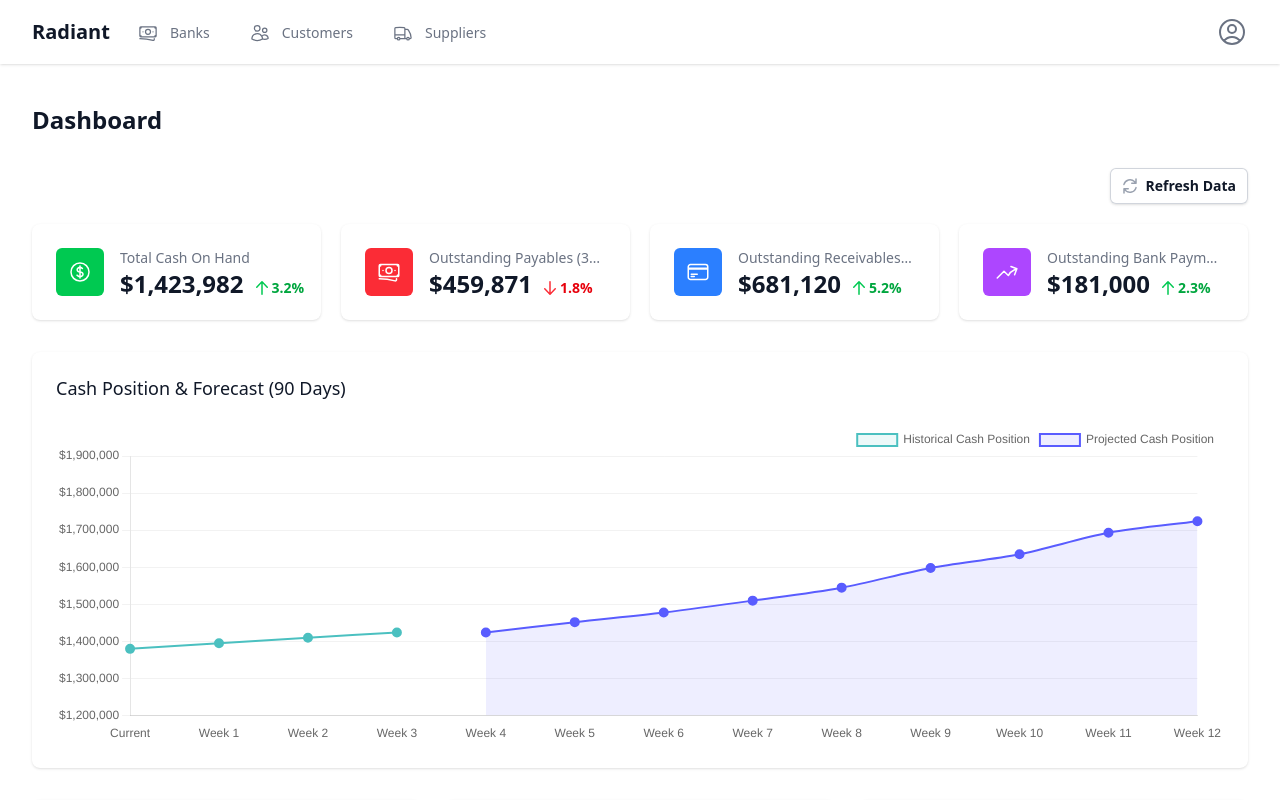
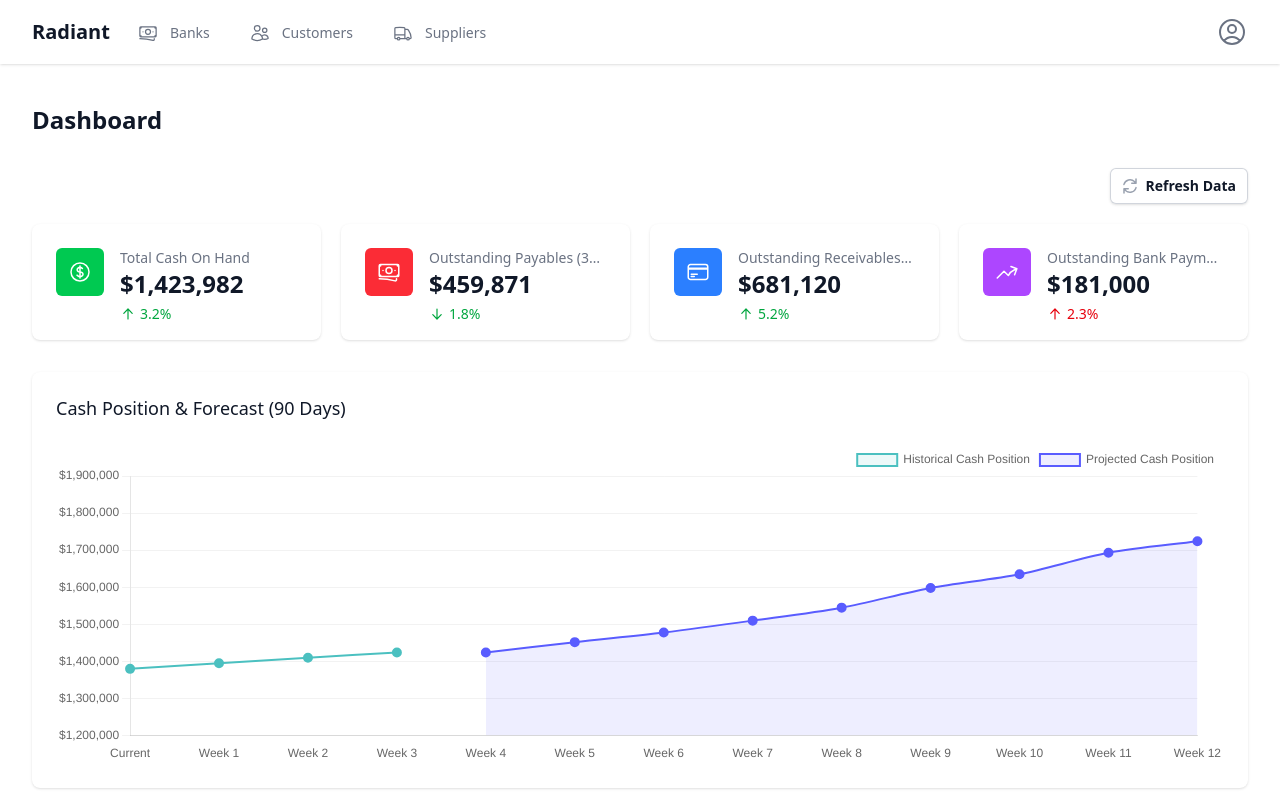
Before and after one commit to SeifMohy/qayed, a Next.js app: page /dashboard in a window 1280 px wide. Shown: the top 800 px of the page. Built offline with nearby package versions, Linux system fonts and the light colour scheme; a web font is replaced by a local one.

Commit message:
key figures shared component

```diff
--- a/src/app/dashboard/customers/page.tsx
+++ b/src/app/dashboard/customers/page.tsx
@@ -1,39 +1,42 @@
 import { ArrowPathIcon, ArrowTopRightOnSquareIcon, PlusIcon } from '@heroicons/react/20/solid'
 import { CreditCardIcon, CurrencyDollarIcon, UserGroupIcon, CalendarIcon } from '@heroicons/react/24/outline'
+import KeyFigureCard from '@/components/key-figure-card'
+import type { ChangeType } from '@/components/key-figure-card'
 import { clsx } from 'clsx'
 
 const stats = [
   {
-    name: 'Total Delivered Sales',
+    title: 'Total Delivered Sales',
     value: '$1,250,000',
     icon: CreditCardIcon,
     iconColor: 'bg-blue-500',
     change: '+5.2% from last quarter',
-    changeType: 'increase',
+    changeType: 'increase' as ChangeType,
   },
   {
-    name: 'Upcoming Incoming Payments',
+    title: 'Upcoming Incoming Payments',
     value: '$200,000',
     icon: CurrencyDollarIcon,
     iconColor: 'bg-green-500',
     change: '+12.3% from last month',
-    changeType: 'increase',
+    changeType: 'increase' as ChangeType,
   },
   {
-    name: 'Ratio of Sales to Delivered',
+    title: 'Ratio of Sales to Delivered',
     value: '2.8x',
     icon: CalendarIcon,
     iconColor: 'bg-purple-500',
     change: '+0.3x from last quarter',
-    changeType: 'increase',
+    changeType: 'increase' as ChangeType,
   },
   {
-    name: 'Average Payment Time',
+    title: 'Average Payment Time',
     value: '34 days',
     icon: UserGroupIcon,
     iconColor: 'bg-yellow-500',
     change: '-2 days from last quarter',
-    changeType: 'decrease',
+    changeType: 'decrease' as ChangeType,
+    interpretation: 'positive' as const, // Decrease in payment time is positive
   },
 ]
 
@@ -120,33 +123,17 @@ export default function Customers() {
 
       {/* KPIs */}
       <div className="mt-5 grid grid-cols-1 gap-5 sm:grid-cols-2 lg:grid-cols-4">
-        {stats.map((stat) => (
-          <div
-            key={stat.name}
-            className="relative overflow-hidden rounded-lg bg-white px-4 py-5 shadow sm:px-6 sm:pt-6"
-          >
-            <dt>
-              <div className={clsx('absolute rounded-md p-3', stat.iconColor)}>
-                <stat.icon className="h-6 w-6 text-white" aria-hidden="true" />
-              </div>
-              <p className="ml-16 truncate text-sm font-medium text-gray-500">{stat.name}</p>
-            </dt>
-            <dd className="ml-16 flex items-baseline">
-              <p className="text-2xl font-semibold text-gray-900">{stat.value}</p>
-              <p
-                className={clsx(
-                  'ml-2 flex items-baseline text-sm font-semibold',
-                  stat.changeType === 'increase'
-                    ? 'text-green-600'
-                    : stat.changeType === 'decrease'
-                      ? (stat.name === 'Average Payment Time' ? 'text-green-600' : 'text-red-600')
-                      : 'text-gray-500'
-                )}
-              >
-                {stat.change}
-              </p>
-            </dd>
-          </div>
+        {stats.map((item) => (
+          <KeyFigureCard
+            key={item.title}
+            title={item.title}
+            value={item.value}
+            icon={item.icon}
+            iconColor={item.iconColor}
+            change={item.change}
+            changeType={item.changeType}
+            interpretation={item.interpretation}
+          />
         ))}
       </div>
 
--- a/src/app/dashboard/page.tsx
+++ b/src/app/dashboard/page.tsx
@@ -15,6 +15,8 @@ import {
     Legend,
     Filler
 } from 'chart.js'
+import KeyFigureCard from '@/components/key-figure-card'
+import type { ChangeType } from '@/components/key-figure-card'
 
 // Register Chart.js components
 ChartJS.register(
@@ -30,36 +32,38 @@ ChartJS.register(
 
 const stats = [
     {
-        name: 'Total Cash On Hand',
-        stat: '$1,423,982',
+        title: 'Total Cash On Hand',
+        value: '$1,423,982',
         change: '3.2%',
-        changeType: 'increase',
+        changeType: 'increase' as ChangeType,
         icon: CurrencyDollarIcon,
         iconColor: 'bg-green-500',
     },
     {
-        name: 'Outstanding Payables (30 days)',
-        stat: '$459,871',
+        title: 'Outstanding Payables (30 days)',
+        value: '$459,871',
         change: '1.8%',
-        changeType: 'decrease',
+        changeType: 'decrease' as ChangeType,
         icon: BanknotesIcon,
         iconColor: 'bg-red-500',
+        interpretation: 'positive' as const,
     },
     {
-        name: 'Outstanding Receivables (30 days)',
-        stat: '$681,120',
+        title: 'Outstanding Receivables (30 days)',
+        value: '$681,120',
         change: '5.2%',
-        changeType: 'increase',
+        changeType: 'increase' as ChangeType,
         icon: CreditCardIcon,
         iconColor: 'bg-blue-500',
     },
     {
-        name: 'Outstanding Bank Payments',
-        stat: '$181,000',
+        title: 'Outstanding Bank Payments',
+        value: '$181,000',
         change: '2.3%',
-        changeType: 'increase',
+        changeType: 'increase' as ChangeType,
         icon: ArrowTrendingUpIcon,
         iconColor: 'bg-purple-500',
+        interpretation: 'negative' as const,
     },
 ]
 
@@ -113,34 +117,16 @@ export default function Dashboard() {
             {/* KPI Cards */}
             <div className="mt-5 grid grid-cols-1 gap-5 sm:grid-cols-2 lg:grid-cols-4">
                 {stats.map((item) => (
-                    <div
-                        key={item.name}
-                        className="relative overflow-hidden rounded-lg bg-white px-4 py-5 shadow sm:px-6 sm:pt-6"
-                    >
-                        <dt>
-                            <div className={clsx('absolute rounded-md p-3', item.iconColor)}>
-                                <item.icon className="h-6 w-6 text-white" aria-hidden="true" />
-                            </div>
-                            <p className="ml-16 truncate text-sm font-medium text-gray-500">{item.name}</p>
-                        </dt>
-                        <dd className="ml-16 flex items-baseline">
-                            <p className="text-2xl font-semibold text-gray-900">{item.stat}</p>
-                            <p
-                                className={clsx(
-                                    item.changeType === 'increase' ? 'text-green-600' : 'text-red-600',
-                                    'ml-2 flex items-baseline text-sm font-semibold'
-                                )}
-                            >
-                                {item.changeType === 'increase' ? (
-                                    <ArrowUpIcon className="h-5 w-5 flex-shrink-0 self-center text-green-500" aria-hidden="true" />
-                                ) : (
-                                    <ArrowDownIcon className="h-5 w-5 flex-shrink-0 self-center text-red-500" aria-hidden="true" />
-                                )}
-                                <span className="sr-only"> {item.changeType === 'increase' ? 'Increased' : 'Decreased'} by </span>
-                                {item.change}
-                            </p>
-                        </dd>
-                    </div>
+                    <KeyFigureCard
+                        key={item.title}
+                        title={item.title}
+                        value={item.value}
+                        icon={item.icon}
+                        iconColor={item.iconColor}
+                        change={item.change}
+                        changeType={item.changeType}
+                        interpretation={item.interpretation}
+                    />
                 ))}
             </div>
 
--- /dev/null
+++ b/src/components/key-figure-card.tsx
@@ -0,0 +1,101 @@
+import React from 'react';
+import { ArrowDownIcon, ArrowUpIcon } from '@heroicons/react/20/solid';
+import { clsx } from 'clsx';
+
+export type ChangeType = 'increase' | 'decrease' | 'neutral';
+
+export interface KeyFigureCardProps {
+  title: string;
+  value: string;
+  icon?: React.ElementType;
+  iconColor?: string;
+  change?: string;
+  changeType?: ChangeType;
+  interpretation?: 'positive' | 'negative' | 'neutral';
+  className?: string;
+}
+
+/**
+ * KeyFigureCard - A consistent card component for displaying key figures throughout the app.
+ *
+ * @param title - The title/label of the key figure
+ * @param value - The main value/statistic to display
+ * @param icon - Optional icon component to display (from Heroicons or similar)
+ * @param iconColor - Background color class for the icon (e.g., 'bg-blue-500')
+ * @param change - Optional text showing the change (e.g., '+3.2%')
+ * @param changeType - Whether the change is an 'increase', 'decrease', or 'neutral'
+ * @param interpretation - Override whether the change should be interpreted as 'positive', 'negative', or 'neutral'
+ *                       - Use this for metrics where increases might be bad (e.g., expenses, overdue payments)
+ * @param className - Additional class names to apply to the card
+ */
+export default function KeyFigureCard({
+  title,
+  value,
+  icon: Icon,
+  iconColor = 'bg-blue-500',
+  change,
+  changeType = 'neutral',
+  interpretation,
+  className,
+}: KeyFigureCardProps) {
+  // Determine the change color based on changeType and interpretation
+  // For some metrics (like expenses), an increase might be bad and a decrease good
+  const getChangeColor = () => {
+    // If interpretation is explicitly provided, use it
+    if (interpretation === 'positive') return 'text-green-600';
+    if (interpretation === 'negative') return 'text-red-600';
+    if (interpretation === 'neutral') return 'text-gray-600';
+
+    // Default behavior based on changeType
+    return changeType === 'increase'
+      ? 'text-green-600'
+      : changeType === 'decrease'
+        ? 'text-red-600'
+        : 'text-gray-600';
+  };
+
+  return (
+    <div className={clsx(
+      'relative overflow-hidden rounded-lg bg-white px-4 pb-4 pt-5 shadow sm:px-6 sm:pt-6',
+      className
+    )}>
+      <dt>
+        {Icon && (
+          <div className={clsx('absolute rounded-md p-3', iconColor)}>
+            <Icon className="h-6 w-6 text-white" aria-hidden="true" />
+          </div>
+        )}
+        <p className={clsx(
+          'truncate text-sm font-medium text-gray-500',
+          Icon ? 'ml-16' : ''
+        )}>
+          {title}
+        </p>
+      </dt>
+      <dd className={clsx('flex flex-col', Icon ? 'ml-16' : '')}>
+        <p className="text-2xl font-semibold text-gray-900">{value}</p>
+
+        {change && (
+          <p className={clsx('mt-1 flex items-center text-sm font-medium', getChangeColor())}>
+            {changeType === 'increase' && (
+              <ArrowUpIcon
+                className="mr-1 h-4 w-4 flex-shrink-0 self-center"
+                aria-hidden="true"
+              />
+            )}
+            {changeType === 'decrease' && (
+              <ArrowDownIcon
+                className="mr-1 h-4 w-4 flex-shrink-0 self-center"
+                aria-hidden="true"
+              />
+            )}
+            <span className="sr-only">
+              {changeType === 'increase' ? 'Increased' : changeType === 'decrease' ? 'Decreased' : 'Changed'} by
+            </span>
+            {change}
+          </p>
+        )}
+      </dd>
+    </div>
+  );
+}
```
Also changed, not shown: src/app/dashboard/banks/page.tsx (+25 -51 lines), src/app/dashboard/suppliers/page.tsx (+23 -36 lines).
